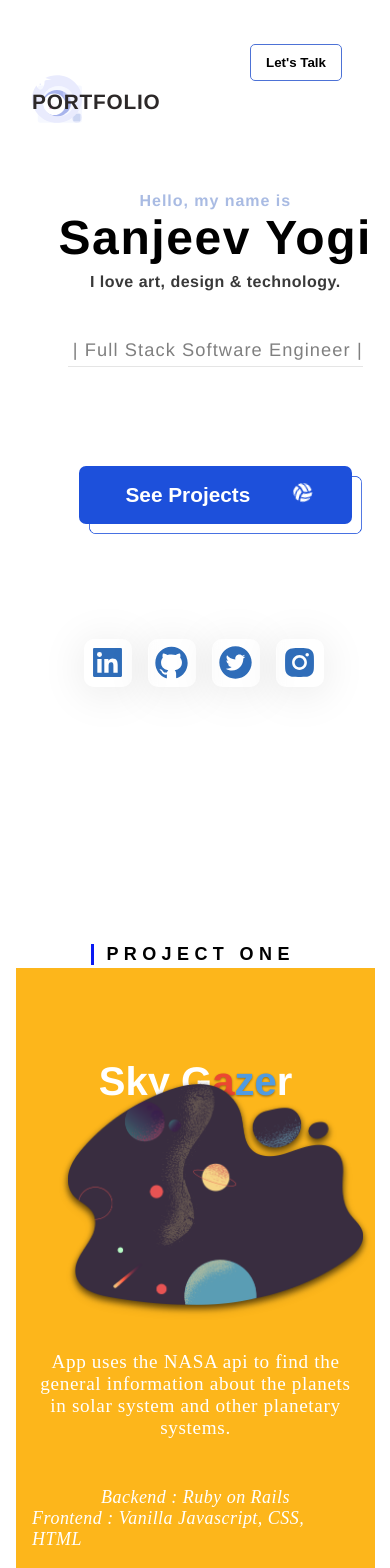
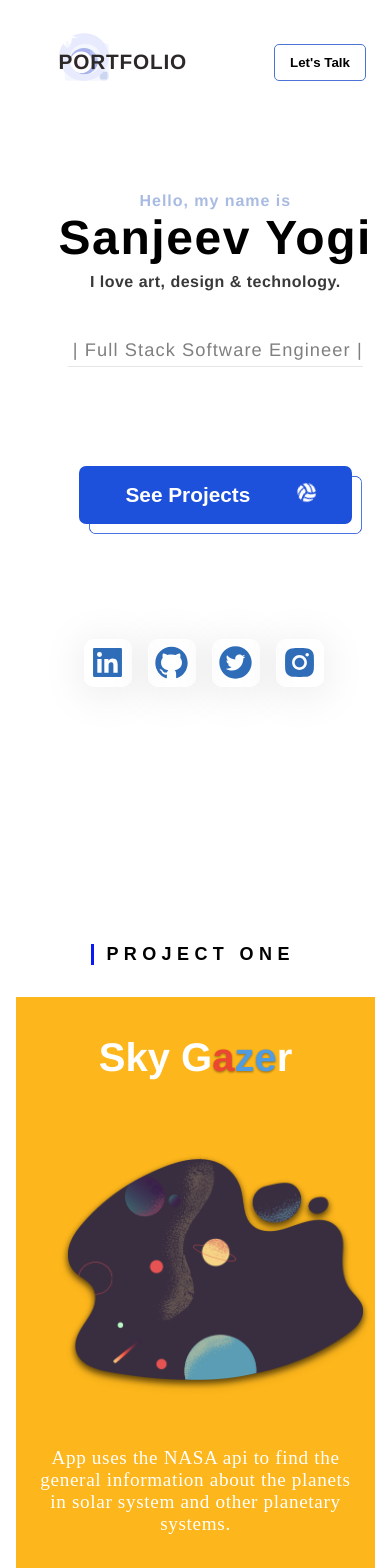
Before and after one commit to sanjeevyg/Portfolio, a React (Create React App) app: page / in a window 390 px wide. Shown: the top 1568 px of the page. Built offline with nearby package versions, Linux system fonts and the light colour scheme.

Commit message:
image disapperaing bug and pop up bug fixed

```diff
--- a/src/App.css
+++ b/src/App.css
@@ -12,17 +12,8 @@ html body {
   overflow-y: scroll;
 }
 
-img {
-  max-width: 100%;
-}
-
 .text-center {
   text-align: center;
-}
-
-.container {
-  padding: 0 1em;
-  max-width: 100%;
 }
 
 html {
--- a/src/Pages/Home/index.css
+++ b/src/Pages/Home/index.css
@@ -397,15 +397,16 @@
 }
 
 
-
 @media (max-width: 600px) {
     body {
         width: 480px;
         margin: 0;
-        padding: 0;
+        max-width: 100%;
         box-sizing: border-box;
-        max-width: 100%;
-        overflow: hidden;
+        /* overflow: hidden;
+        display: flex; */
+        /* justify-content: center; */
+        /* align-items: center; */
     }
 
     .home {
@@ -416,21 +417,13 @@
         flex-direction: column;
         align-items: center;
         justify-content: center;
-        background-attachment: fixed;
+        /* background-attachment: fixed; */
         background-position: center;
         overflow: hidden;
     }
 
-    .menu button {
-        /* z-index: 99999; */
-        /* position: absolute; */
-        /* min-width: 6rem; */
-    }
-
     .menu  {
-        /* z-index: 99999; */
-        /* position: absolute; */
-        /* margin-right: 6.5rem; */
+        margin-right: -1.5rem;
     }
 
     #socialListContainer {
@@ -455,9 +448,9 @@
     }
 
     #logo {
-        position: absolute;
-        margin-bottom: 40rem;
-        left: 2rem;
+        position: fixed;
+        top: 2rem;
+        left: 15vw;
         filter: opacity(50%)
     }
 
@@ -469,8 +462,8 @@
 
     #titlePortfolio {
         position: absolute;
-        margin-bottom: 40rem;
-        left: 2rem;
+        margin-bottom: 45rem;
+        left: 15vw;
     }
 
     #headerLeft span {
--- a/src/Pages/Project/Project.js
+++ b/src/Pages/Project/Project.js
@@ -218,12 +218,12 @@ export default function Project() {
             >
               <div class="card cThree" >
                 <div className="info infoThree">
-                    <h1 className="title" ref={titleThree}>Watchual</h1>
-                    <div><MdOutlineWatchLater id="watch" size={60}/></div>
+                    <h1 className="title titleWatchual" ref={titleThree}>Watchual</h1>
+                    <div id="watchDiv"><MdOutlineWatchLater id="watch" size={60}/></div>
                     <h3>
                       Shopping app for watches made for ios mobile devices. The watches can be selected, added to the card and payment can be processed.
                     </h3>
-                    <div id="techInfo">
+                    <div className="techInfo techInfoThree">
                       <h4 className="backend"><span>Backend : </span>Django</h4>
                       <h4 className="frontend"><span>Frontend : </span>React Native</h4>
                     </div>
--- a/src/Pages/Project/index.css
+++ b/src/Pages/Project/index.css
@@ -329,8 +329,14 @@
 .videoOneActive  .closeBtn:hover, .videoTwoActive  .closeBtn:hover, .videoThreeActive .closeBtn:hover {
     transform: scale(1.1);
     color: rgb(0, 81, 255);
+}
 
-}
+
+
+
+
+
+
 
 @media (max-width: 600px) {
 
@@ -346,7 +352,7 @@
     }
 
     .card {
-        max-height: 85vh;;
+        min-height: 90vh;;
         /* width: 100vw; */
         min-width: 92vw;
         display: flex;
@@ -359,28 +365,45 @@
         padding-bottom: 2rem;
     }
 
+    .cThree {
+        min-height: 90vh;;
+        min-width: 92vw;
+        display: flex;
+        font-size: small;
+        flex-direction: column-reverse;
+        justify-content: center;
+        align-items: center;
+        margin-right: 10rem;
+        border-radius: 0px;
+        padding-top: 3rem;
+    }
+
     .cOne {
         padding-top: 12vh;
     }
 
-   .titleSkyGazer,  .titleDog {
+   .titleSkyGazer, .titleDog  {
         position: absolute !important;
         width: fit-content !important;
         font-size: 2.5rem !important;
-        margin-bottom: 55rem !important;
+        margin-bottom: 70rem !important;
     }
-/*
-    .titleSkyGazer {
+
+    .titleWatchual {
         position: absolute !important;
         width: fit-content !important;
         font-size: 2.5rem !important;
-        margin-bottom: 55rem !important;
+        margin-bottom: 45rem !important;
+    }
+
+    #watchDiv {
+        position: absolute;
         background: chartreuse;
-    } */
+        margin-bottom: 50rem;
+        margin-right: 10rem;
+    }
 
-
-    .infoOne, .infoTwo  {
-        /* background: chartreuse; */
+    .infoOne, .infoTwo, .infoThree  {
         display: flex;
         align-items: center;
         justify-content: center;
@@ -389,9 +412,15 @@
         width: 100%;
     }
 
-    .infoOne h3, .infoTwo h3 {
+    .infoOne h3, .infoTwo h3, .infoThree h3 {
         text-align: center;
         margin-top: -1rem;
+        font-family: 'Times New Roman', Times, serif;
+    }
+
+    .infoThree h3 {
+        text-align: center;
+        margin-top: 35vh;
         font-family: 'Times New Roman', Times, serif;
     }
 
@@ -411,10 +440,14 @@
         margin-left: 23vw!important;
     }
 
-    /* #websiteBtnTwo {
-        margin-bottom: 1rem;
-        font-family: 'Times New Roman', Times, serif;
-    } */
+    .watchual img{
+        position: relative;
+        margin-bottom: 35vh;
+        min-width: 40vw;
+        height: auto;
+        transform: rotate(330deg);
+        z-index: 50;
+    }
 
     #websiteBtnTwo button {
         font-family: 'Times New Roman', Times, serif;
@@ -429,37 +462,15 @@
         margin-top: 1rem;
         font-style: italic;
         font-family: 'Times New Roman', Times, serif;
+        text-align: center;
     }
 
-    .projectTitleOne, .projectTitleTwo {
+    .projectTitleOne, .projectTitleTwo, .projectTitleThree {
         position: relative;
         min-width: 8rem !important;
         font-size: large;
-        margin-bottom: 59rem;
+        margin-bottom: 71rem;
         margin-left: -16rem !important;
-        /* background-color: blue; */
     }
-/*
-    .titleSkyGazer {
-        position: relative;
-        width: fit-content;
-        font-size: medium;
-        background: blue;
-        margin-bottom: 5rem;
-        margin-left: 4rem;
-    } */
 
-    /* .skyGazer img {
-        position: relative;
-        height: 50vh;
-        width: 62vw;
-    } */
-
-    .watchual img{
-        position: relative;
-        margin-left: 9rem;
-        width: 30vh;
-        height: auto;
-        transform: rotate(0deg);
-    }
 }
--- a/src/index.js
+++ b/src/index.js
@@ -87,7 +87,7 @@ const videoThreeStatus = (state=false, action) => {
     }
 }
 
-const chatBoxStatus = (state=false, action) => {
+const chatBoxStatus = (state=true, action) => {
   switch(action.type) {
     case "CHATBOXACTIVE":
       return !state
```
